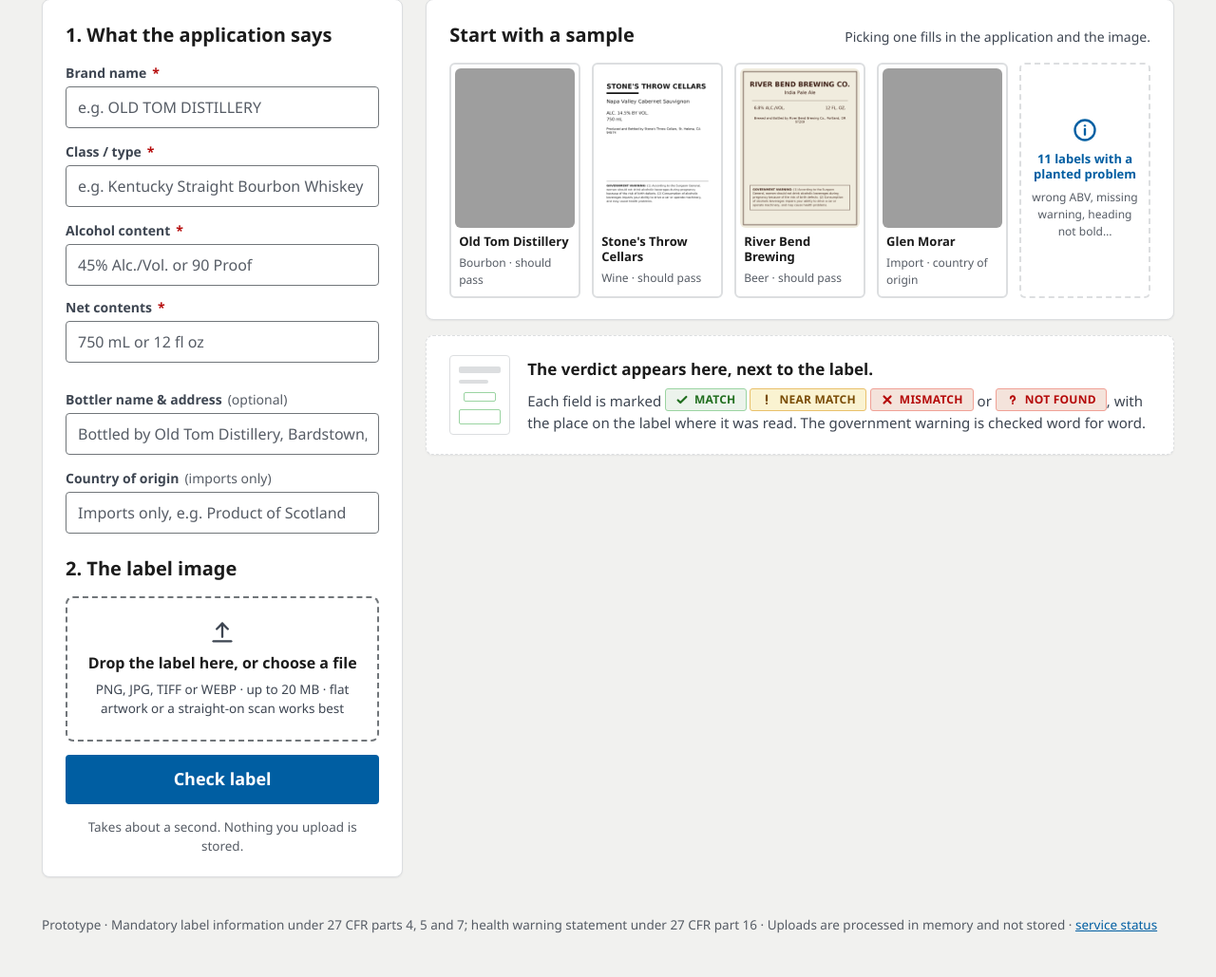
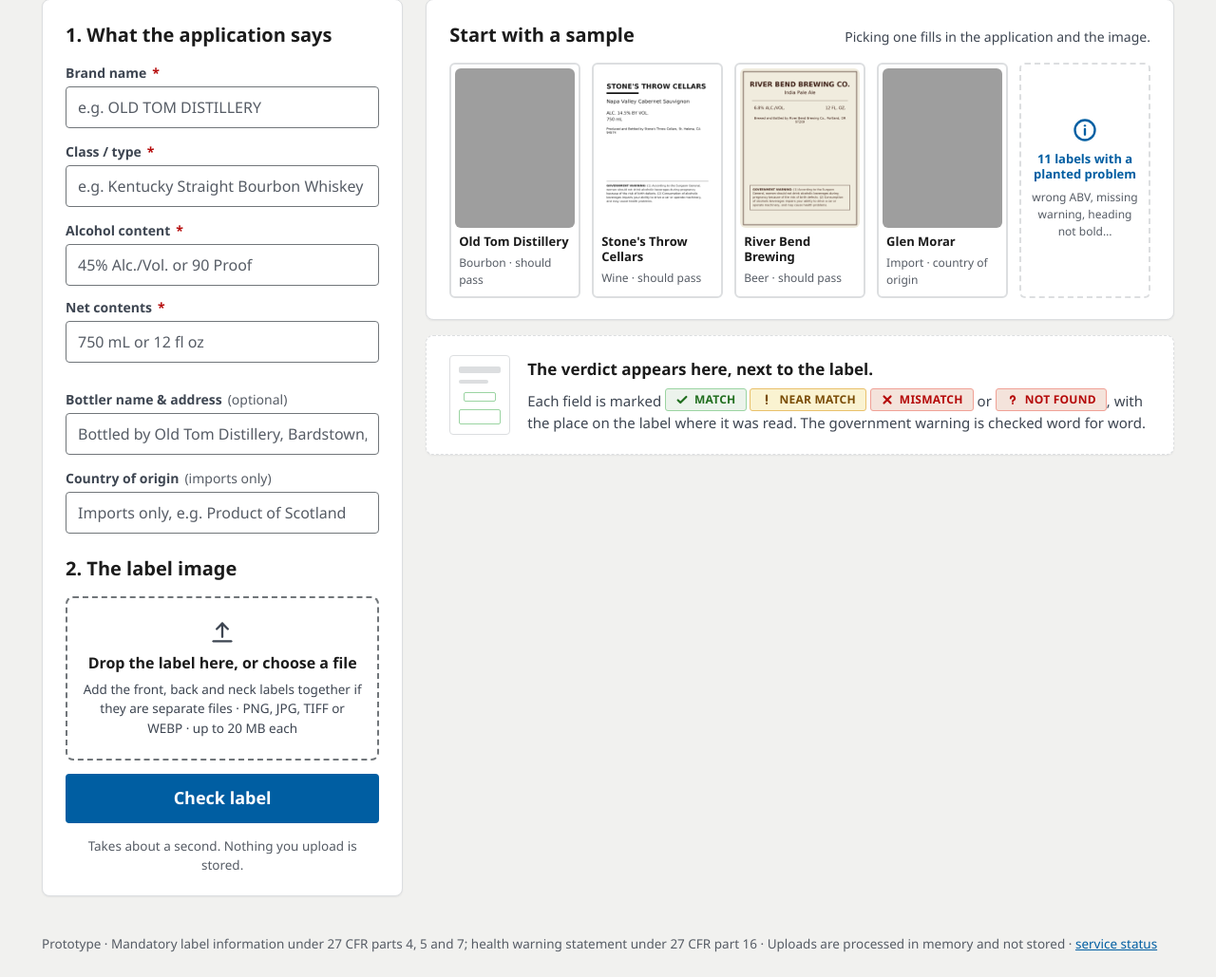
Before and after one commit to azizbenj/ttb-label-verifier, a FastAPI app: page / in a window 1280 px wide. Shown: the part 174-1203 px from the top of the page at 95% size. Before the commit the page ends 1157 px from the top, so only its background shows below. Run offline with FastAPI, Linux system fonts and the light colour scheme; grey boxes are pictures that could not be loaded.

Commit message:
Several label images per application (front, back, neck), single form and batch rows
Real approved labels come as 1 to 3 images and the warning is usually on the back. The
form accepts several files, a batch row can list 'front.png; back.png', and the images are
stacked and read as one label.

Co-Authored-By: Claude Opus 5.5 <noreply@anthropic.com>

```diff
--- a/app/batch.py
+++ b/app/batch.py
@@ -7,6 +7,7 @@ from __future__ import annotations
 
 import csv
 import io
+import re
 import logging
 import threading
 import uuid
@@ -20,7 +21,7 @@ from time import perf_counter
 
 from .config import (BATCH_JOBS_KEPT, BATCH_JOB_TTL_S, BATCH_WORKERS, FIELDS, IMAGE_EXTENSIONS, MAX_BATCH_IMAGES,
                      MAX_BATCH_UPLOAD_BYTES, MAX_IMAGE_BYTES, MAX_ZIP_MEMBERS, MAX_ZIP_UNCOMPRESSED)
-from .images import ImageError, open_image
+from .images import MAX_LABEL_PARTS, ImageError, open_image, stitch
 from .models import Application, Status, Verdict, VerificationResult
 from .normalize import parse_alcohol, parse_net_contents
 from .pipeline import verify
@@ -374,17 +375,25 @@ def build_items(rows: list[dict], images: dict[str, bytes | None]) -> tuple[list
                          image_name=row.get("image", ""))
         app, err = _row_to_application(row)
         item.application = app
-        data = _lookup_image(images, item.image_name) if item.image_name else None
+        # Several images for one application: "front.png; back.png" (or separated by "|").
+        names = [n.strip() for n in re.split(r"[;|]", item.image_name) if n.strip()] if item.image_name else []
+        found = [_lookup_image(images, n) for n in names]
+        data = None
+        missing = [n for n, d in zip(names, found) if d is None]
+        if names and not missing:
+            data = _AMBIGUOUS if any(d is _AMBIGUOUS for d in found) else found
         if err:
             item.error = err
         elif not item.image_name:
             item.error = f"Row {row['_row']}: no image file name."
+        elif len(names) > MAX_LABEL_PARTS:
+            item.error = f"Row {row['_row']}: {len(names)} images listed; up to {MAX_LABEL_PARTS} per application."
         elif data is None:
-            item.error = f"No image named '{item.image_name}' was uploaded."
+            item.error = f"No image named '{missing[0] if missing else item.image_name}' was uploaded."
         elif data is _AMBIGUOUS:
             item.error = f"More than one uploaded file could be '{item.image_name}', so it was not checked."
         else:
-            used.add(Path(item.image_name).name.lower())
+            used.update(Path(n).name.lower() for n in names)
             work.append((item, data))
         items.append(item)
     for name, data in images.items():
@@ -393,9 +402,10 @@ def build_items(rows: list[dict], images: dict[str, bytes | None]) -> tuple[list
     return items, work, issues
 
 
-def _process(job: BatchJob, item: BatchItem, data: bytes, reader: LabelReader) -> None:
+def _process(job: BatchJob, item: BatchItem, data: list[bytes], reader: LabelReader) -> None:
     try:
-        image = open_image(data, item.image_name)
+        names = [n.strip() for n in re.split(r"[;|]", item.image_name) if n.strip()]
+        image = stitch([open_image(d, n) for d, n in zip(data, names)])
         item.result = verify(item.application, image, reader, image_name=item.image_name)
         item.needs, item.focus_box = needs_phrase(item.result)
         item.preview = make_preview(image)
--- a/app/main.py
+++ b/app/main.py
@@ -22,7 +22,7 @@ from . import batch as batchmod
 from .evidence import bold_meter_percent, evidence_for, pin_labels
 from .config import (CLAUDE_MODEL, CLOUD_READER_AVAILABLE, FIELDS, MANDATED_WARNING, MAX_BATCH_UPLOAD_BYTES,
                      MAX_IMAGE_BYTES, OCR_ENGINE, THRESHOLDS)
-from .images import ImageError, open_image
+from .images import MAX_LABEL_PARTS, ImageError, open_image, stitch
 from .models import Application, Status, VerificationResult, Verdict
 from .normalize import parse_alcohol, parse_net_contents
 from .pipeline import verify
@@ -194,20 +194,31 @@ SAMPLES = load_samples()
 
 
 # --- helpers ---------------------------------------------------------------------------------------
-async def read_image(upload: UploadFile | None, sample: str) -> tuple[Image.Image, str]:
+async def read_image(uploads: list[UploadFile] | UploadFile | None, sample: str) -> tuple[Image.Image, str]:
+    """The label image, or several (front, back, neck) stacked into one so the label is read whole."""
     if sample:
         if not _SAFE_NAME.fullmatch(sample) or not (SAMPLES_DIR / f"{sample}.png").exists():
             raise UserError("That sample does not exist.")
         return Image.open(SAMPLES_DIR / f"{sample}.png"), f"{sample}.png"
-    if upload is None or not upload.filename:
+    if isinstance(uploads, UploadFile) or uploads is None:
+        uploads = [uploads] if uploads is not None else []
+    uploads = [u for u in uploads if u is not None and u.filename]
+    if not uploads:
         raise UserError("Please choose a label image (PNG, JPG, TIFF or WEBP), or pick a sample.")
-    data = await upload.read(MAX_IMAGE_BYTES + 1)
-    if len(data) > MAX_IMAGE_BYTES:
-        raise UserError(f"That image is larger than {MAX_IMAGE_BYTES // (1024 * 1024)} MB. Please use a smaller file.")
-    try:
-        return open_image(data, upload.filename), upload.filename
-    except ImageError as e:
-        raise UserError(str(e)) from None
+    if len(uploads) > MAX_LABEL_PARTS:
+        raise UserError(f"That is {len(uploads)} images for one label; up to {MAX_LABEL_PARTS} are accepted "
+                        "(front, back, neck...). Use the batch tab for several applications.")
+    images = []
+    for upload in uploads:
+        data = await upload.read(MAX_IMAGE_BYTES + 1)
+        if len(data) > MAX_IMAGE_BYTES:
+            raise UserError(f"'{upload.filename}' is larger than {MAX_IMAGE_BYTES // (1024 * 1024)} MB. "
+                            "Please use a smaller file.")
+        try:
+            images.append(open_image(data, upload.filename))
+        except ImageError as e:
+            raise UserError(str(e)) from None
+    return stitch(images), " + ".join(u.filename for u in uploads)
 
 
 def build_application(**values: str) -> Application:
@@ -314,7 +325,7 @@ async def verify_html(request: Request, brand_name: str = Form(""), class_type:
                       alcohol_content: str = Form(""), net_contents: str = Form(""),
                       bottler_name_address: str = Form(""), country_of_origin: str = Form(""),
                       application_id: str = Form(""), sample: str = Form(""), reader: str = Form(""),
-                      image: UploadFile | None = File(None)):
+                      image: list[UploadFile] = File([])):
     try:
         result, app_data, image_url = await _verify_from_form(brand_name, class_type, alcohol_content, net_contents,
                                                               bottler_name_address, country_of_origin, application_id,
@@ -336,7 +347,7 @@ async def verify_html(request: Request, brand_name: str = Form(""), class_type:
 async def verify_json(brand_name: str = Form(""), class_type: str = Form(""), alcohol_content: str = Form(""),
                       net_contents: str = Form(""), bottler_name_address: str = Form(""),
                       country_of_origin: str = Form(""), application_id: str = Form(""), sample: str = Form(""),
-                      reader: str = Form(""), image: UploadFile | None = File(None), psm: str | None = Form(None)):
+                      reader: str = Form(""), image: list[UploadFile] = File([]), psm: str | None = Form(None)):
     try:
         result, _, _ = await _verify_from_form(brand_name, class_type, alcohol_content, net_contents,
                                                bottler_name_address, country_of_origin, application_id, sample,
--- a/app/static/app.js
+++ b/app/static/app.js
@@ -149,29 +149,36 @@
     box.hidden = !box.hidden;
     more.setAttribute("aria-expanded", String(!box.hidden));
   });
-  function fileChosen(file) {
+  // One file or several (front, back, neck): the server stacks them into one label.
+  function fileChosen(files) {
     picker.value = ""; sampleField.value = ""; pressTile(""); currentSample = null;
     drop.classList.remove("err");
-    if (!file) { showPreview(null); return; }
-    if (!/^image\//.test(file.type) && !/\.(png|jpe?g|tiff?|bmp|webp)$/i.test(file.name)) {
+    const list = files ? Array.from(files.length !== undefined ? files : [files]) : [];
+    if (!list.length) { showPreview(null); return; }
+    const bad = list.find((f) => !/^image\//.test(f.type) && !/\.(png|jpe?g|tiff?|bmp|webp)$/i.test(f.name));
+    if (bad) {
       drop.classList.add("err");
       $("#drop b").textContent = "That isn't an image";
+      $("#drop .small").textContent = `'${bad.name}' could not be read as an image. Please choose PNG, JPG, TIFF or WEBP files.`;
       imageInput.value = "";
       return;
     }
     $("#drop b").textContent = "Drop the label here, or choose a file";
-    showPreview(URL.createObjectURL(file), file.name, `${file.type || "image"} · ${fmtBytes(file.size)}`);
+    const total = list.reduce((n, f) => n + f.size, 0);
+    const name = list.length === 1 ? list[0].name : `${list.length} images: ${list.map((f) => f.name).join(", ")}`;
+    const meta = list.length === 1 ? `${list[0].type || "image"} · ${fmtBytes(total)}` : `read together as one label · ${fmtBytes(total)}`;
+    showPreview(URL.createObjectURL(list[0]), name, meta);
   }
-  if (imageInput) imageInput.addEventListener("change", () => fileChosen(imageInput.files[0]));
+  if (imageInput) imageInput.addEventListener("change", () => fileChosen(imageInput.files));
   if (drop) {
     ["dragenter", "dragover"].forEach((ev) => drop.addEventListener(ev, (e) => { e.preventDefault(); drop.classList.add("over"); $("#drop b").textContent = "Release to add the label"; }));
     ["dragleave", "drop"].forEach((ev) => drop.addEventListener(ev, () => { drop.classList.remove("over"); $("#drop b").textContent = "Drop the label here, or choose a file"; }));
     drop.addEventListener("drop", (e) => {
       e.preventDefault();
-      const file = e.dataTransfer && e.dataTransfer.files && e.dataTransfer.files[0];
-      if (!file) return;
-      try { const dt = new DataTransfer(); dt.items.add(file); imageInput.files = dt.files; } catch (err) { /* older browsers */ }
-      fileChosen(file);
+      const files = e.dataTransfer && e.dataTransfer.files;
+      if (!files || !files.length) return;
+      try { imageInput.files = files; } catch (err) { /* older browsers */ }
+      fileChosen(files);
     });
   }
   const clearImage = $("#clear-image");
--- a/app/templates/index.html
+++ b/app/templates/index.html
@@ -28,8 +28,8 @@
       <label class="drop" for="image-input" id="drop">
         {{ icon('upload', 28) }}
         <b>Drop the label here, or choose a file</b>
-        <span class="small">PNG, JPG, TIFF or WEBP · up to 20 MB · flat artwork or a straight-on scan works best</span>
-        <input class="sr" id="image-input" name="image" type="file" accept="image/*">
+        <span class="small">Add the front, back and neck labels together if they are separate files · PNG, JPG, TIFF or WEBP · up to 20 MB each</span>
+        <input class="sr" id="image-input" name="image" type="file" accept="image/*" multiple>
       </label>
       <div class="preview-card" id="preview" hidden>
         <img alt="" id="preview-img">
@@ -88,7 +88,7 @@
       <div><h2>Check many labels at once</h2><p class="muted" style="font-size: 14.5px; margin-top: 4px">One CSV row per application, plus the label images. Images are matched to rows by file name.</p></div>
       <div>
         <span class="lbl" id="csv-l">1. Application data (CSV) <span class="req" aria-hidden="true">*</span></span>
-        <label class="drop compact" for="csv-input" data-drop="csv">{{ icon('csv', 26) }}<b>Drop the CSV here, or choose a file</b><span class="small">Needs the columns image, brand_name, class_type, alcohol_content, net_contents</span>
+        <label class="drop compact" for="csv-input" data-drop="csv">{{ icon('csv', 26) }}<b>Drop the CSV here, or choose a file</b><span class="small">Needs the columns image, brand_name, class_type, alcohol_content, net_contents. Several images for one application: <span class="mono">front.png; back.png</span></span>
           <input class="sr" id="csv-input" name="csv_file" type="file" accept=".csv,text/csv" aria-labelledby="csv-l"></label>
         <div class="small" style="margin-top: 6px"><a href="/batch/template.csv" download>Download the CSV template</a> <span class="muted-3">· two example rows, ready to edit in Excel</span></div>
       </div>
```
Also changed, not shown: app/images.py (+25 -0 lines), tests/test_multi_image.py (added, +76 -0 lines).
